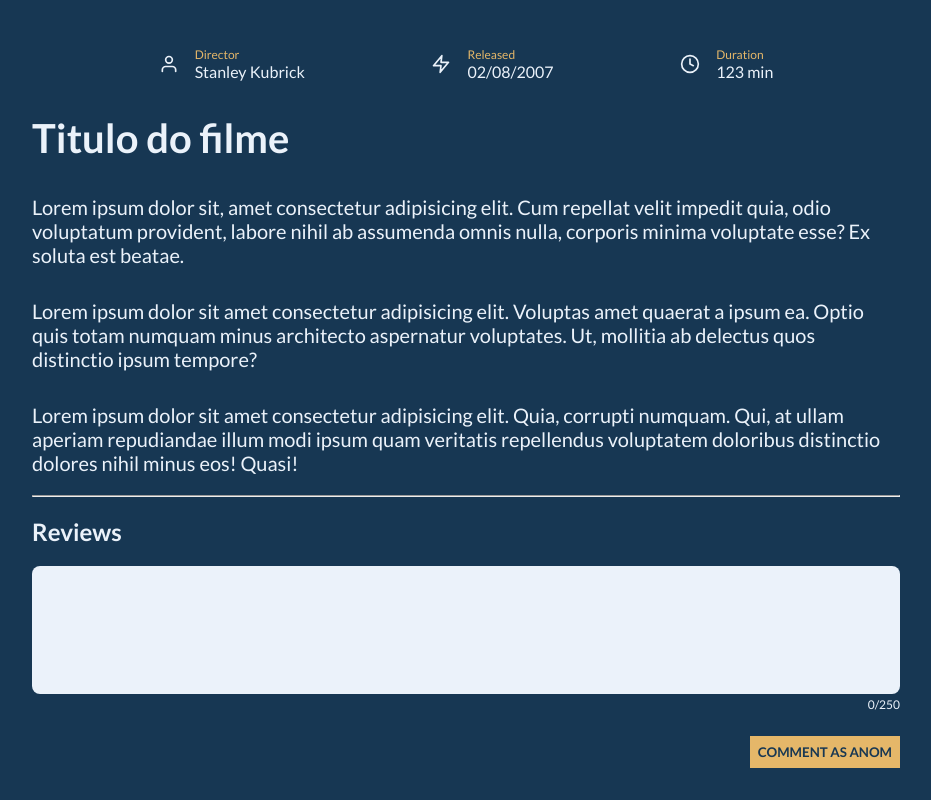
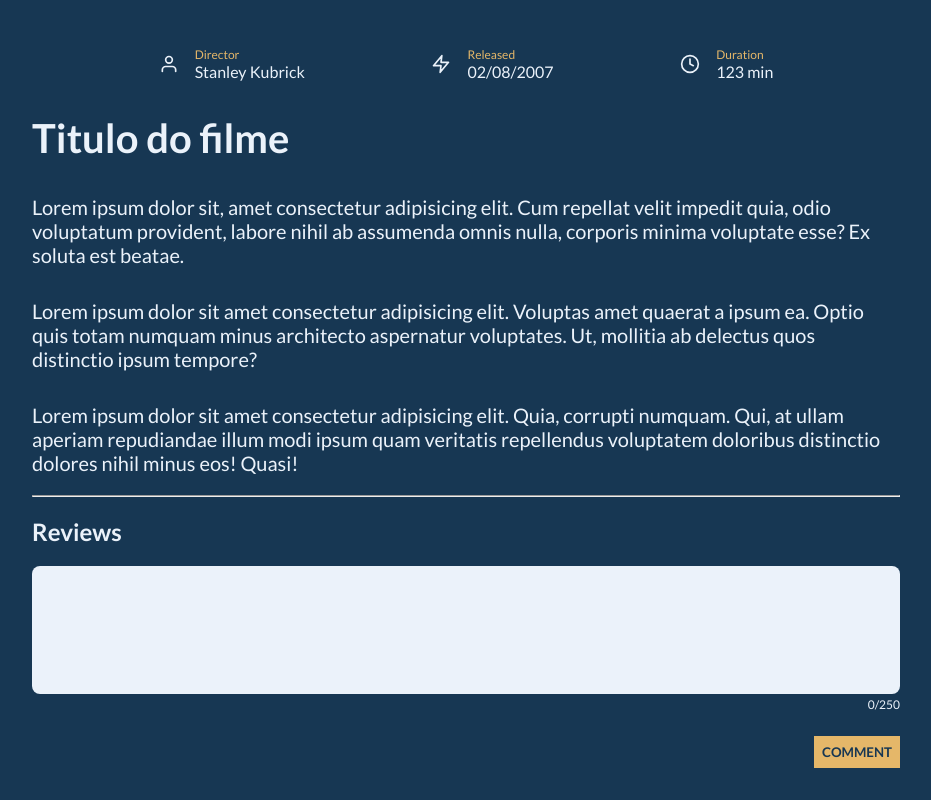
Before and after one commit to gpeto91/le-critique, a Next.js app: page /film/1 in a window 1280 px wide. Shown: the part 580-1380 px from the top of the page, without its empty margins (174-1105 px from the left). Built offline with nearby package versions, Linux system fonts and the light colour scheme; no server answers.

Commit message:
remover 'as anom' do botão de comentar

```diff
--- a/src/components/Comment/index.tsx
+++ b/src/components/Comment/index.tsx
@@ -47,7 +47,7 @@ export default function Comment({ handleSubmit, sent }: CommentProps): JSX.Eleme
           <textarea className={styles.textArea} value={comment} onChange={event => event.target.value.length <= 250 && setComment(event.target.value)}></textarea>
           <span className={comment.length === 250 ? styles.commentFull : ''}>{comment.length}/250</span>
         </div>
-        <button className={styles.submitReviewBtn} type="submit">Comment as anom</button>
+        <button className={styles.submitReviewBtn} type="submit">Comment</button>
       </form>
 
       <ToastContainer limit={3} />
```
